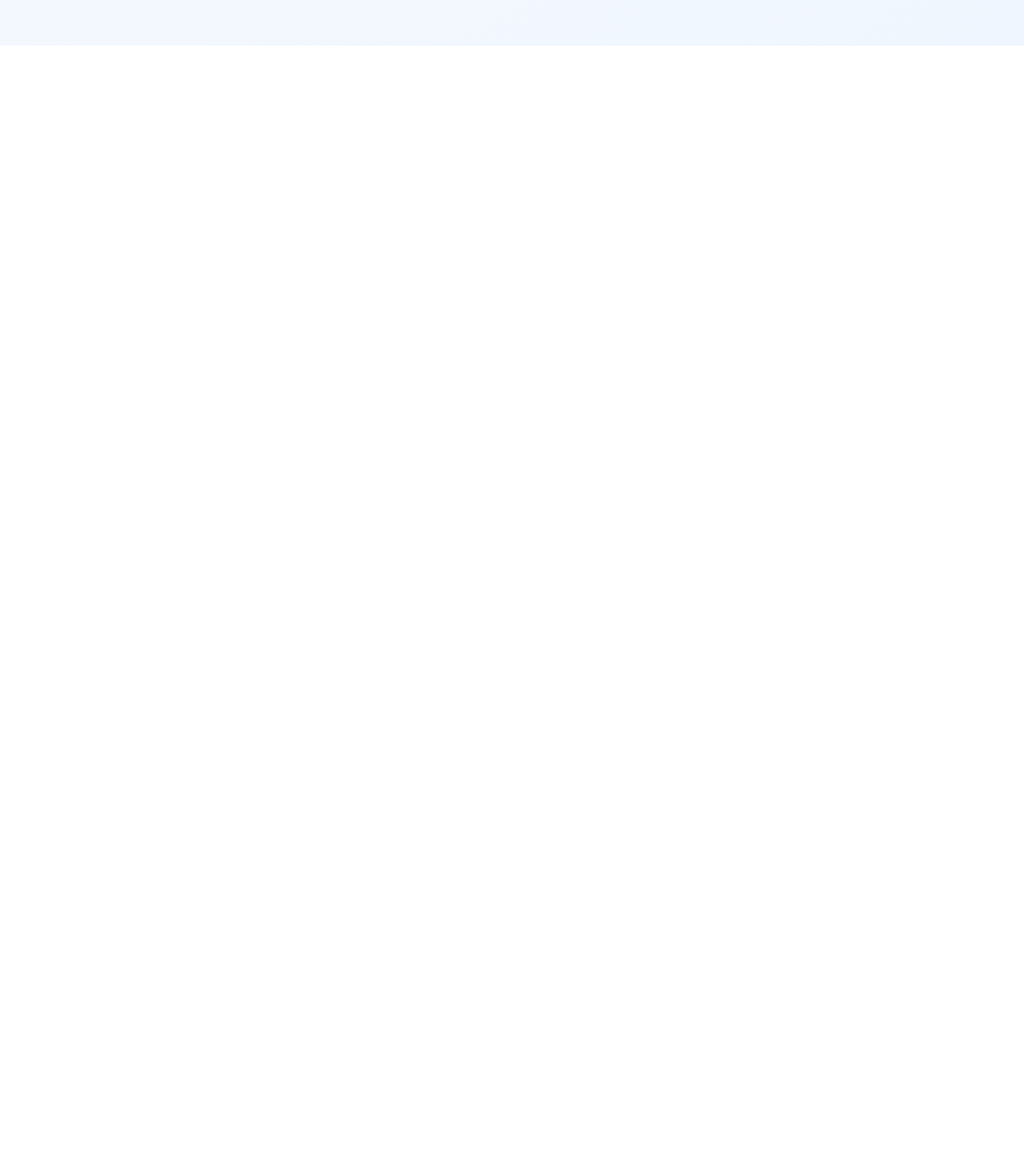
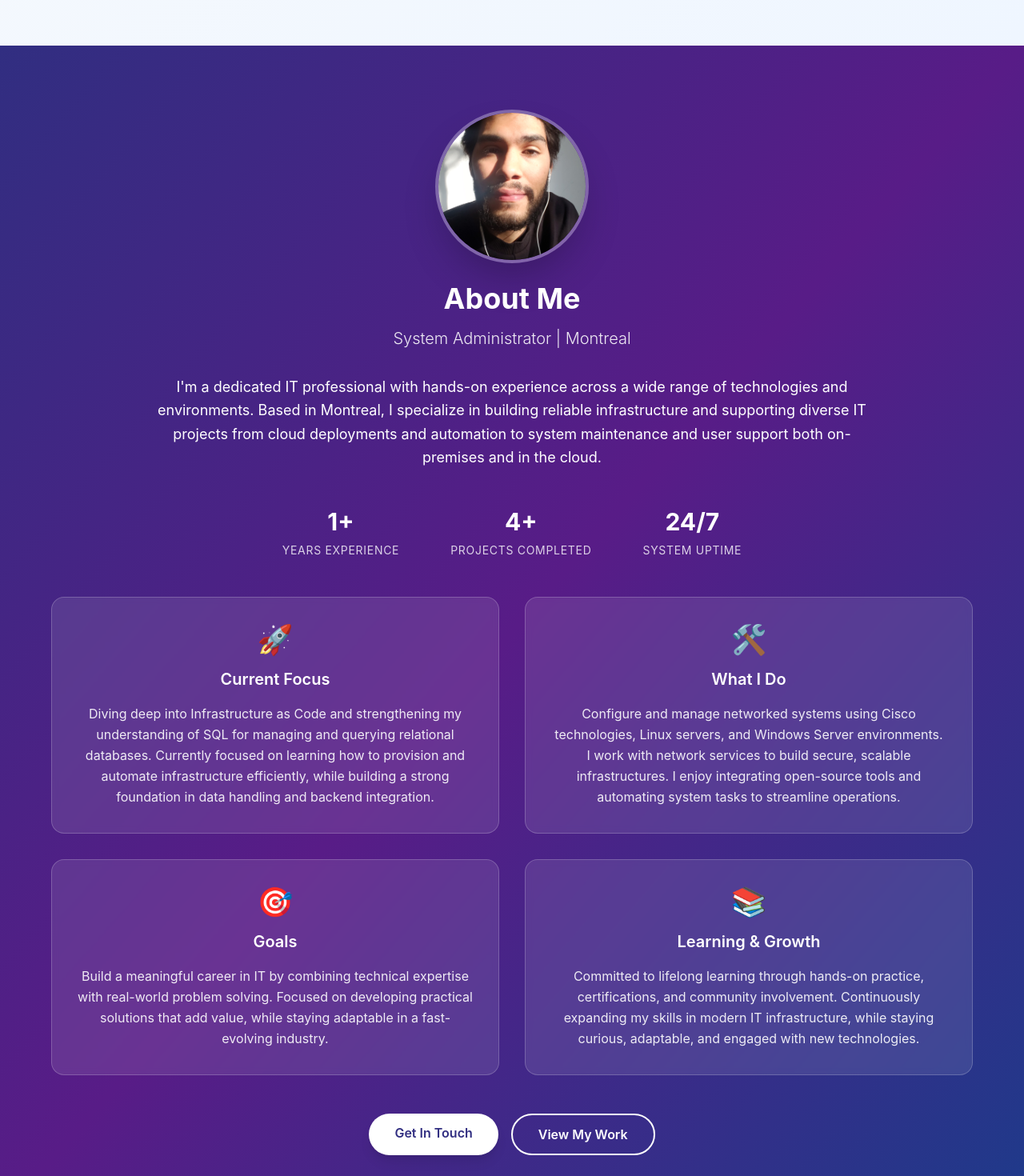
Before and after one commit to JoseOrtizQ/Cloud-Resume-UI, a React (Create React App) app in the folder react-portfolio/: page / in a window 1280 px wide. Shown: the part 3640-5110 px from the top of the page at 80% size. Before the commit the page ends 3697 px from the top, so only its background shows below. Built offline with nearby package versions, Linux system fonts and the light colour scheme.

Commit message:
About section added.

```diff
--- a/react-portfolio/src/App.js
+++ b/react-portfolio/src/App.js
@@ -4,6 +4,8 @@ import Hero from './components/Hero';
 import Projects from './components/Projects';
 import Education from './components/Education';
 import Certifications from './components/Certifications';
+import About from './components/About';
+
 
 function App() {
   return (
@@ -13,6 +15,7 @@ function App() {
       <Projects />
       <Education />
       <Certifications />
+      <About />
     </div>
   );
 }
--- /dev/null
+++ b/react-portfolio/src/components/About.js
@@ -0,0 +1,112 @@
+import React from 'react';
+
+const About = () => {
+  return (
+    <section id="about" className="bg-gradient-to-br from-indigo-900 via-purple-900 to-blue-900 text-white py-20 px-4">
+      <div className="max-w-6xl mx-auto">
+        {/* Profile Image */}
+        <div className="text-center mb-8">
+          <div className="w-48 h-48 mx-auto mb-6 rounded-full border-4 border-white/30 overflow-hidden shadow-2xl hover:scale-105 transition-transform duration-300">
+            <img
+              src="/assests/image/profile.jpg"
+              alt="Profile"
+              className="w-full h-full object-cover"
+            />
+          </div>
+
+          <h2 className="text-4xl font-bold mb-4 text-center">About Me</h2>
+          <p className="text-xl text-white/90 font-light mb-8">
+            System Administrator | Montreal
+          </p>
+        </div>
+
+        {/* Main Description */}
+        <p className="text-lg max-w-4xl mx-auto leading-relaxed text-center mb-12">
+          I'm a dedicated IT professional with hands-on experience across a wide range of technologies
+          and environments. Based in Montreal, I specialize in building reliable infrastructure and
+          supporting diverse IT projects from cloud deployments and automation to system maintenance
+          and user support both on-premises and in the cloud.
+        </p>
+
+        {/* Stats Section */}
+        <div className="flex justify-center gap-8 md:gap-16 mb-12 flex-wrap">
+          <div className="text-center">
+            <div className="text-3xl font-bold mb-2">1+</div>
+            <div className="text-sm text-white/80 uppercase tracking-wider">Years Experience</div>
+          </div>
+          <div className="text-center">
+            <div className="text-3xl font-bold mb-2">4+</div>
+            <div className="text-sm text-white/80 uppercase tracking-wider">Projects Completed</div>
+          </div>
+          <div className="text-center">
+            <div className="text-3xl font-bold mb-2">24/7</div>
+            <div className="text-sm text-white/80 uppercase tracking-wider">System Uptime</div>
+          </div>
+        </div>
+
+        {/* Info Cards */}
+        <div className="grid md:grid-cols-2 gap-8 mb-12">
+          <div className="bg-white/10 backdrop-blur-sm p-8 rounded-2xl border border-white/20 hover:bg-white/15 hover:-translate-y-2 transition-all duration-300 text-center">
+            <div className="text-4xl mb-4">🚀</div>
+            <h3 className="text-xl font-semibold mb-4">Current Focus</h3>
+            <p className="text-white/90 leading-relaxed">
+              Diving deep into Infrastructure as Code and strengthening my understanding of SQL for
+              managing and querying relational databases. Currently focused on learning how to provision
+              and automate infrastructure efficiently, while building a strong foundation in data
+              handling and backend integration.
+            </p>
+          </div>
+
+          <div className="bg-white/10 backdrop-blur-sm p-8 rounded-2xl border border-white/20 hover:bg-white/15 hover:-translate-y-2 transition-all duration-300 text-center">
+            <div className="text-4xl mb-4">🛠️</div>
+            <h3 className="text-xl font-semibold mb-4">What I Do</h3>
+            <p className="text-white/90 leading-relaxed">
+              Configure and manage networked systems using Cisco technologies, Linux servers, and Windows Server
+              environments. I work with network services to build secure, scalable infrastructures.
+              I enjoy integrating open-source tools and automating
+              system tasks to streamline operations.
+            </p>
+          </div>
+
+          <div className="bg-white/10 backdrop-blur-sm p-8 rounded-2xl border border-white/20 hover:bg-white/15 hover:-translate-y-2 transition-all duration-300 text-center">
+            <div className="text-4xl mb-4">🎯</div>
+            <h3 className="text-xl font-semibold mb-4">Goals</h3>
+            <p className="text-white/90 leading-relaxed">
+              Build a meaningful career in IT by combining technical expertise with real-world problem
+              solving. Focused on developing practical solutions that add value, while staying adaptable
+              in a fast-evolving industry.
+            </p>
+          </div>
+
+          <div className="bg-white/10 backdrop-blur-sm p-8 rounded-2xl border border-white/20 hover:bg-white/15 hover:-translate-y-2 transition-all duration-300 text-center">
+            <div className="text-4xl mb-4">📚</div>
+            <h3 className="text-xl font-semibold mb-4">Learning & Growth</h3>
+            <p className="text-white/90 leading-relaxed">
+              Committed to lifelong learning through hands-on practice, certifications, and community
+              involvement. Continuously expanding my skills in modern IT infrastructure,
+              while staying curious, adaptable, and engaged with new technologies.
+            </p>
+          </div>
+        </div>
+
+        {/* Contact Buttons */}
+        <div className="flex justify-center gap-4 flex-wrap">
+          <a
+            href="#contact"
+            className="px-8 py-3 bg-white text-indigo-900 font-semibold rounded-full hover:bg-white/90 hover:-translate-y-1 transition-all duration-300 shadow-lg"
+          >
+            Get In Touch
+          </a>
+          <a
+            href="#projects"
+            className="px-8 py-3 border-2 border-white text-white font-semibold rounded-full hover:bg-white hover:text-indigo-900 hover:-translate-y-1 transition-all duration-300"
+          >
+            View My Work
+          </a>
+        </div>
+      </div>
+    </section>
+  );
+};
+
+export default About;
```
